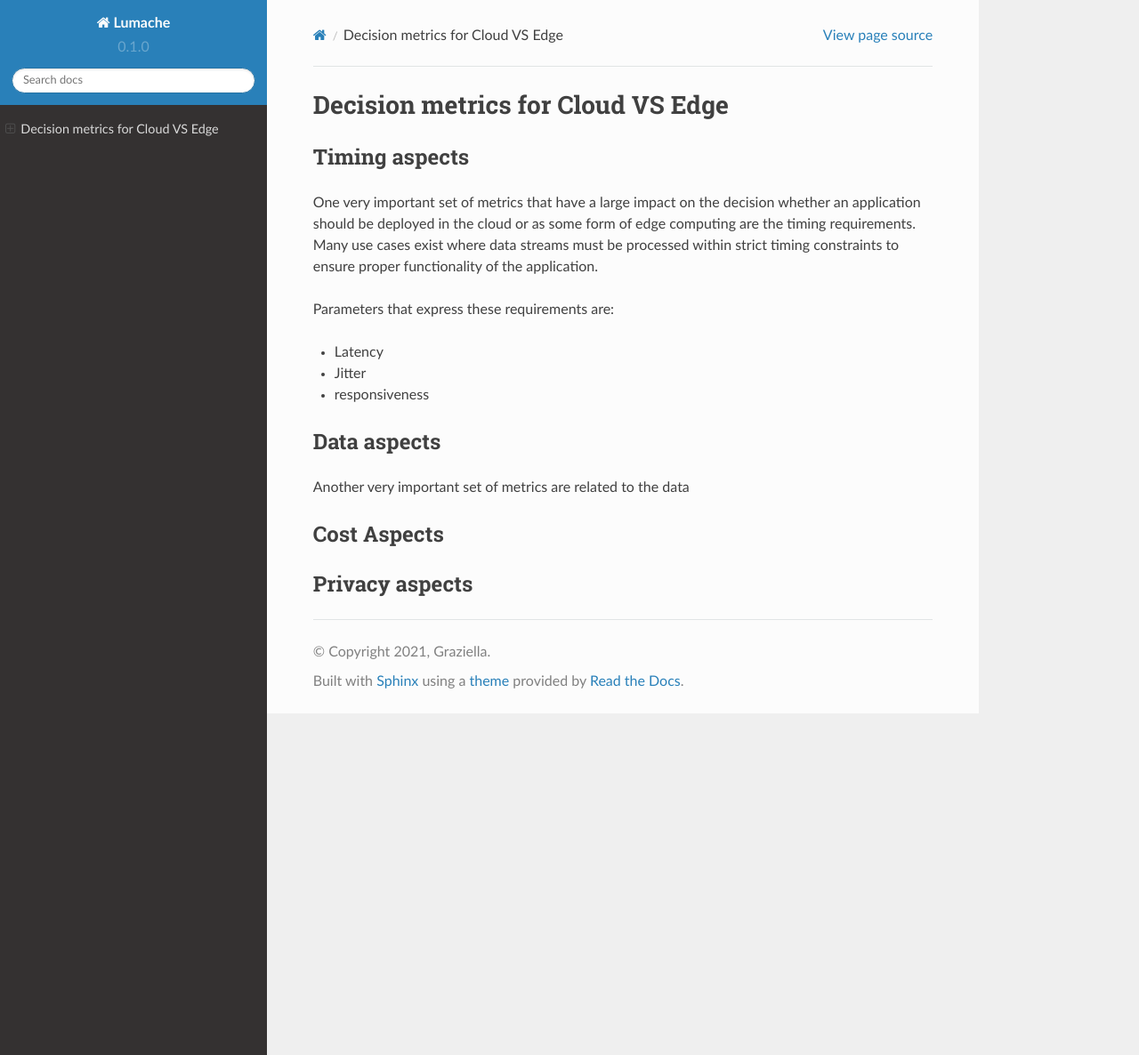
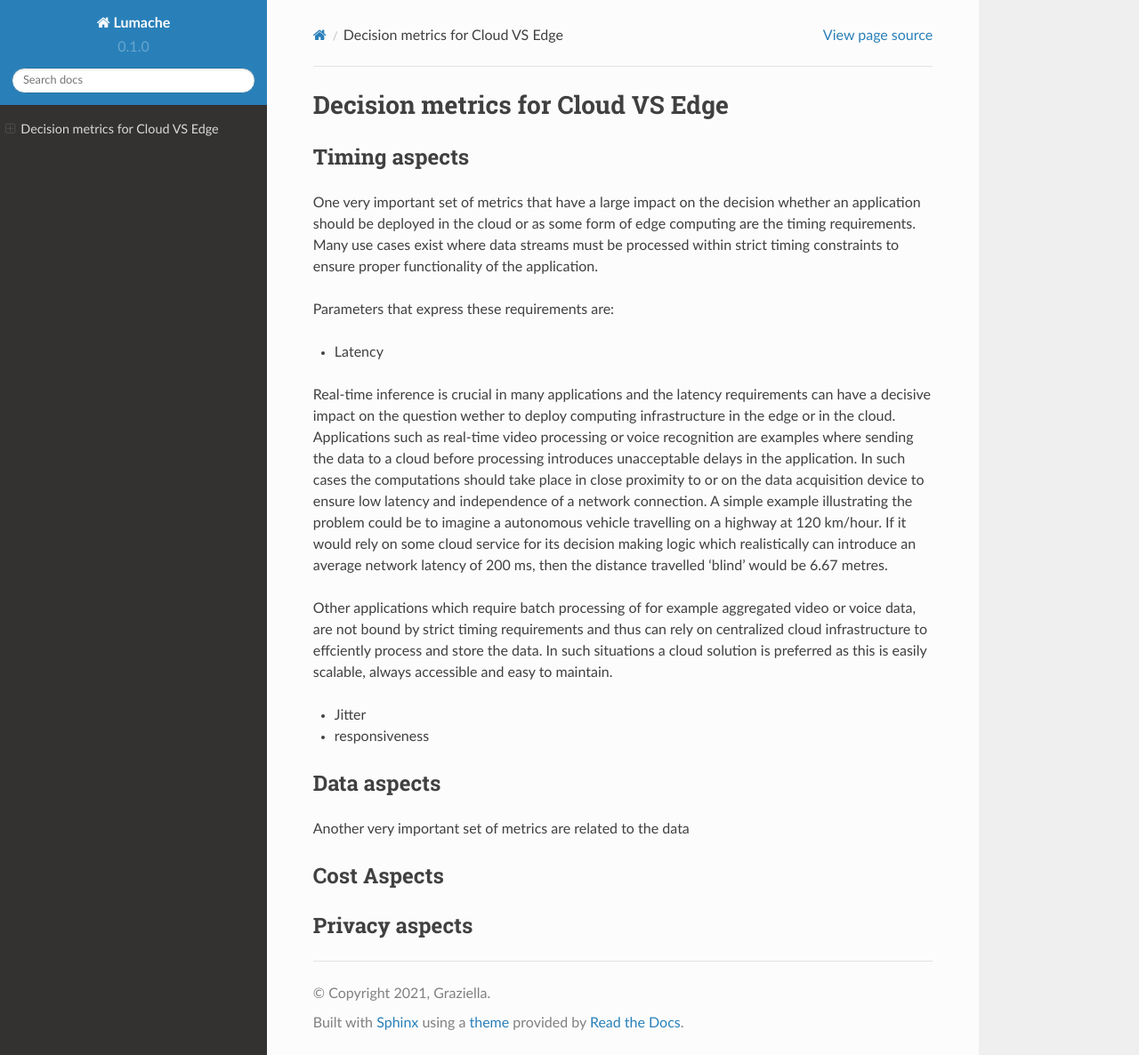
Before and after one commit to WillemRaes/CloudEdgeFog, a Sphinx documentation site: the page built from docs/source/costdiff.rst, in a window 1280 px wide and 1186 px high. Shown: the whole window at 89% size. Built offline with Sphinx 7.4.7 and the Read the Docs theme 2.0.0, drawn with Linux system fonts in a browser that asks for light colours.

Commit message:
added latency

```diff
--- a/docs/source/costdiff.rst
+++ b/docs/source/costdiff.rst
@@ -9,6 +9,13 @@ Many use cases exist where data streams must be processed within strict timing c
 Parameters that express these requirements are:
 
 - Latency
+Real-time inference is crucial in many applications and the latency requirements can have a decisive impact on the question wether to deploy computing infrastructure in the edge or in the cloud.
+Applications such as real-time video processing or voice recognition are examples where sending the data to a cloud before processing introduces unacceptable delays in the application. In such cases the computations
+should take place in close proximity to or on the data acquisition device to ensure low latency and independence of a network connection. A simple example illustrating the problem could be to imagine a autonomous vehicle
+travelling on a highway at 120 km/hour. If it would rely on some cloud service for its decision making logic which realistically can introduce an average network latency of 200 ms, then the distance travelled 'blind' would be 6.67 metres.
+
+Other applications which require batch processing of for example aggregated video or voice data, are not bound by strict timing requirements and thus can rely on centralized cloud infrastructure to effciently process and store the data.
+In such situations a cloud solution is preferred as this is easily scalable, always accessible and easy to maintain.
 
 - Jitter
 
```
Also changed, not shown: docs/source/index.rst (+7 -3 lines), settings.json (added, +11 -0 lines).
